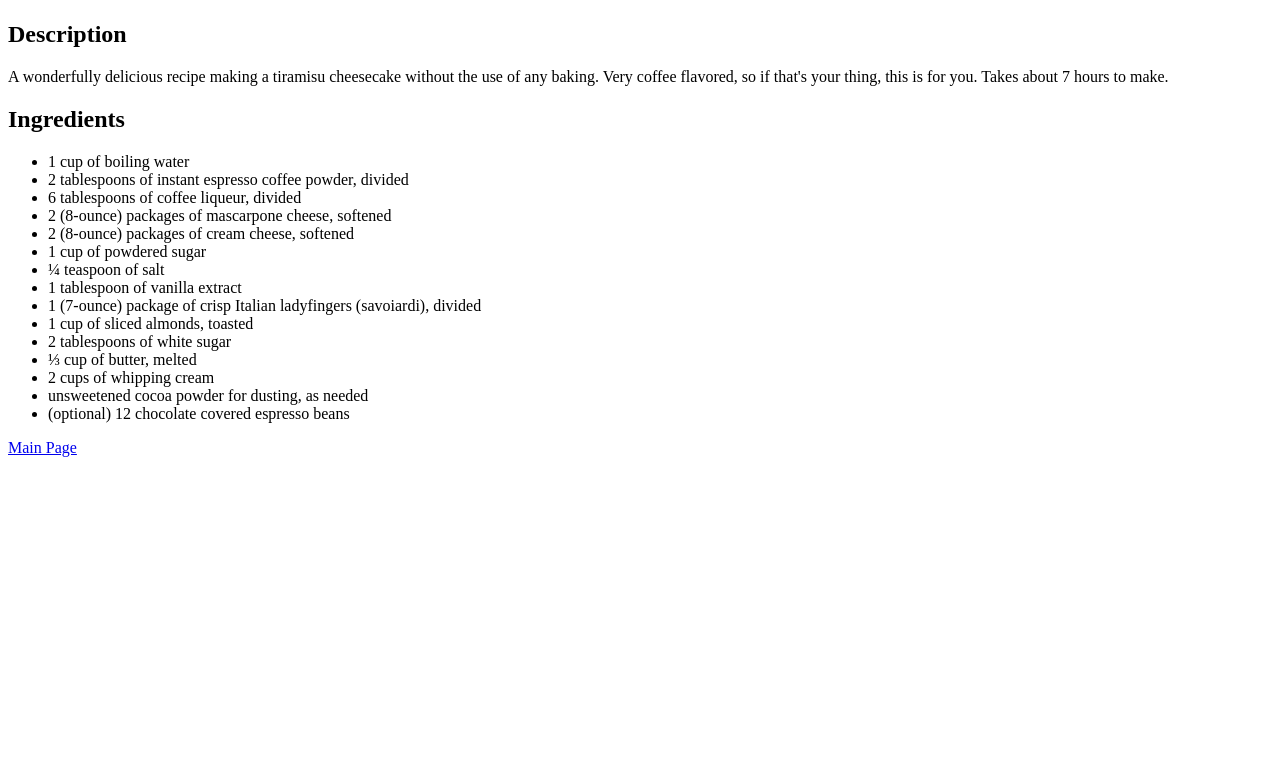
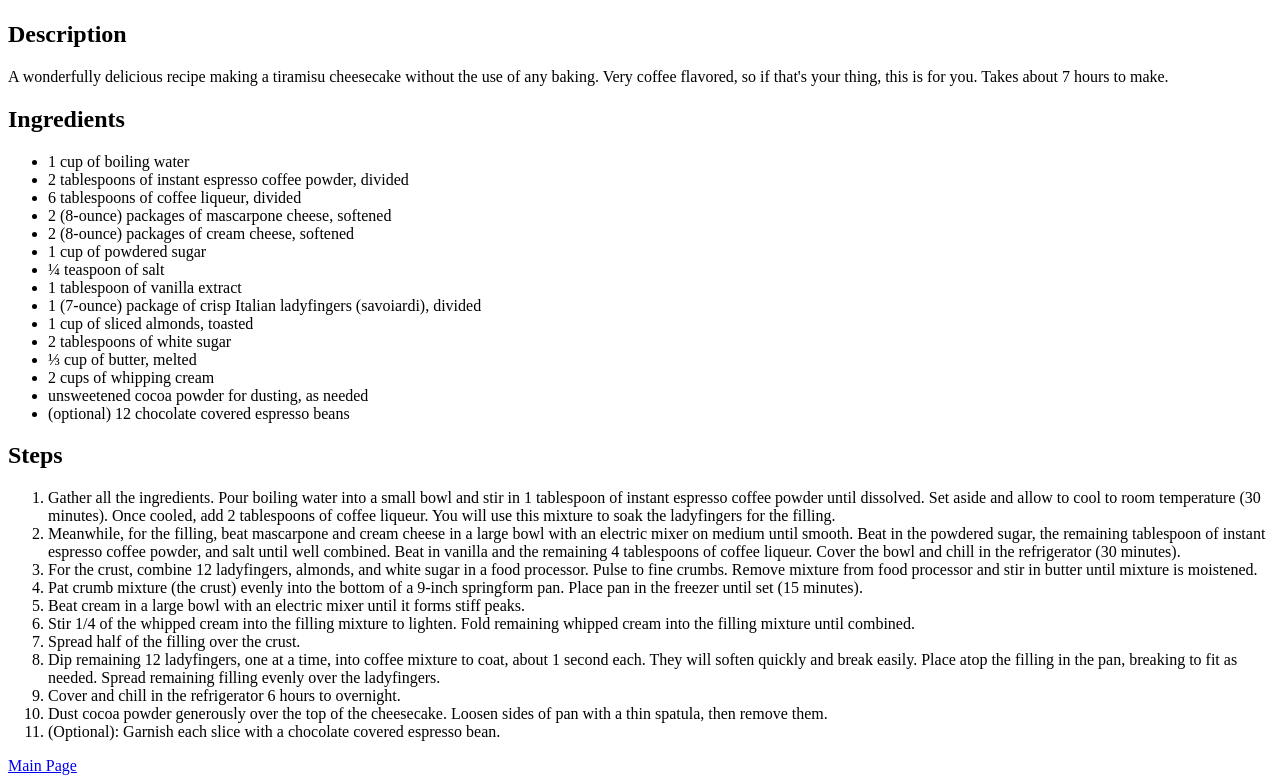
Before and after one commit to Ronbot684/odin-recipes, a plain HTML site: page recipes/tiramisu-cheesecake.html in a window 1280 px wide. Shown: the part 458-1241 px from the top of the page. Before the commit the page ends 923 px from the top, so only its background shows below. Drawn offline with Linux system fonts and the light colour scheme.

Commit message:
Add steps to recipe 3
Ultimately finishing the third recipe, for now

```diff
--- a/recipes/tiramisu-cheesecake.html
+++ b/recipes/tiramisu-cheesecake.html
@@ -32,6 +32,21 @@
     <li>unsweetened cocoa powder for dusting, as needed</li>
     <li>(optional) 12 chocolate covered espresso beans</li>
   </ul>
+
+  <h2>Steps</h2>
+  <ol>
+    <li>Gather all the ingredients. Pour boiling water into a small bowl and stir in 1 tablespoon of instant espresso coffee powder until dissolved. Set aside and allow to cool to room temperature (30 minutes). Once cooled, add 2 tablespoons of coffee liqueur. You will use this mixture to soak the ladyfingers for the filling.</li>
+    <li>Meanwhile, for the filling, beat mascarpone and cream cheese in a large bowl with an electric mixer on medium until smooth. Beat in the powdered sugar, the remaining tablespoon of instant espresso coffee powder, and salt until well combined. Beat in vanilla and the remaining 4 tablespoons of coffee liqueur. Cover the bowl and chill in the refrigerator (30 minutes).</li>
+    <li>For the crust, combine 12 ladyfingers, almonds, and white sugar in a food processor. Pulse to fine crumbs. Remove mixture from food processor and stir in butter until mixture is moistened.</li>
+    <li>Pat crumb mixture (the crust) evenly into the bottom of a 9-inch springform pan. Place pan in the freezer until set (15 minutes).</li>
+    <li>Beat cream in a large bowl with an electric mixer until it forms stiff peaks.</li>
+    <li>Stir 1/4 of the whipped cream into the filling mixture to lighten. Fold remaining whipped cream into the filling mixture until combined.</li>
+    <li>Spread half of the filling over the crust.</li>
+    <li>Dip remaining 12 ladyfingers, one at a time, into coffee mixture to coat, about 1 second each. They will soften quickly and break easily. Place atop the filling in the pan, breaking to fit as needed. Spread remaining filling evenly over the ladyfingers.</li>
+    <li>Cover and chill in the refrigerator 6 hours to overnight.</li>
+    <li>Dust cocoa powder generously over the top of the cheesecake. Loosen sides of pan with a thin spatula, then remove them.</li>
+    <li>(Optional): Garnish each slice with a chocolate covered espresso bean.</li>
+  </ol>
   <a href="../index.html" rel="noreferrer">Main Page</a>
 </body>
 
```
